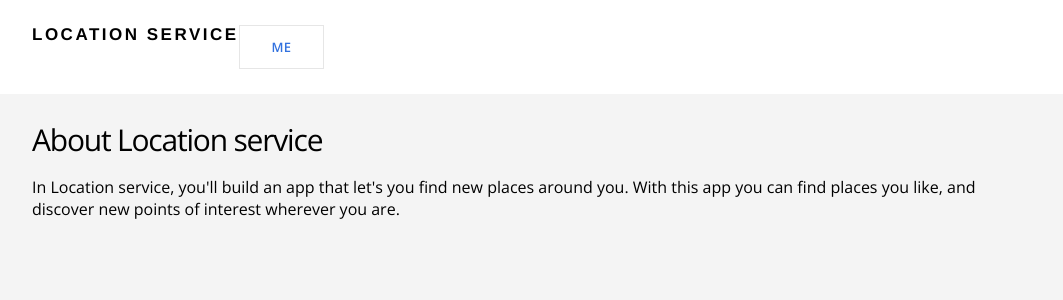
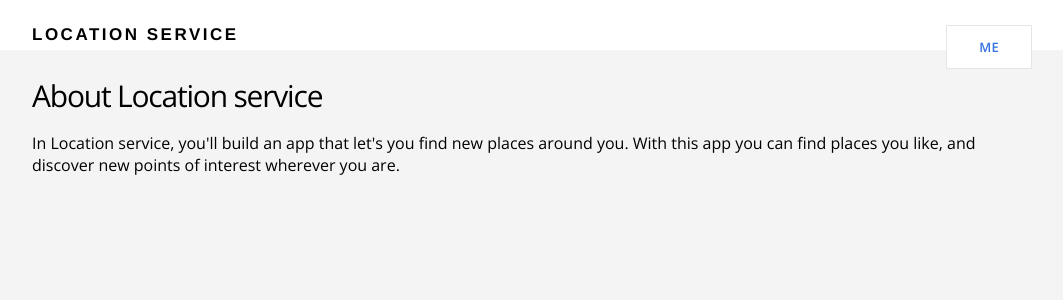
Before and after one commit to Saadelkheety/location-base-service, a Flask app: page /about in a window 1280 px wide. Shown: the top 300 px of the page, without its empty margins (108-1171 px from the left). Run offline with Flask 2, Linux system fonts and the light colour scheme; some libraries are stand-ins or nearby versions.

```diff
--- a/templates/layout.html
+++ b/templates/layout.html
@@ -11,7 +11,7 @@
     <header>
       <div class="container">
         <h1 class="title">Location Service</h1>
-        <div class="hero-section">
+        <div class="hero-section pull-right">
             <a href="https://elkheety.herokuapp.com/" class="btn-secondary">Me</a>
         </div>
       </div>
```
